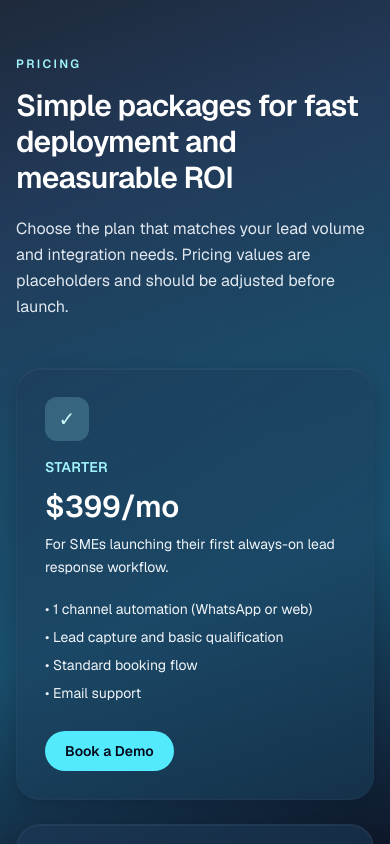
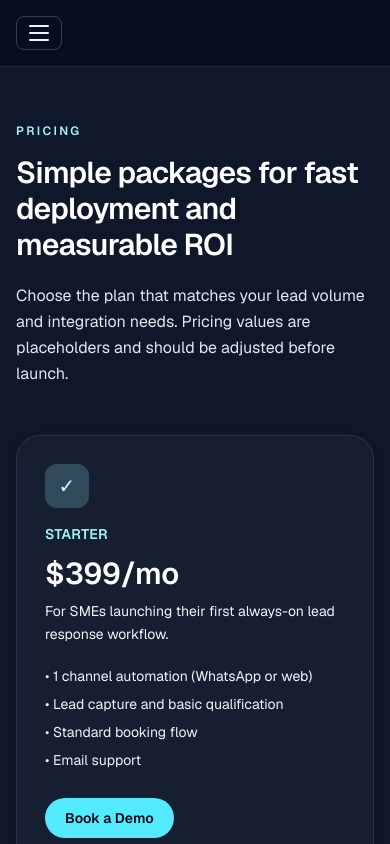
Before and after one commit to nyaks/quest-interactive-site, a Next.js app: page /pricing in a window 390 px wide. Shown: the top 844 px of the page. Built offline with nearby package versions, Linux system fonts and the light colour scheme.

Commit message:
Add transparent header with hamburger; solid background #0f172a except footer

```diff
--- a/src/app/case-studies/page.tsx
+++ b/src/app/case-studies/page.tsx
@@ -1,4 +1,5 @@
 import { SiteFooter } from "@/components/layout/site-footer";
+import { SiteHeader } from "@/components/layout/site-header";
 import { CtaBanner } from "@/components/sections/cta-banner";
 import { PageIntro } from "@/components/ui/page-intro";
 import { Reveal } from "@/components/ui/reveal";
@@ -7,6 +8,7 @@ import { caseStudies } from "@/lib/site-data";
 export default function CaseStudiesPage() {
   return (
     <>
+      <SiteHeader />
       <main className="mx-auto w-full max-w-6xl flex-1 px-4 pb-24 sm:px-6 lg:px-8">
         <PageIntro
           eyebrow="Case studies"
--- a/src/app/contact/page.tsx
+++ b/src/app/contact/page.tsx
@@ -1,4 +1,5 @@
 import Link from "next/link";
+import { SiteHeader } from "@/components/layout/site-header";
 import { SiteFooter } from "@/components/layout/site-footer";
 import { PageIntro } from "@/components/ui/page-intro";
 import { Reveal } from "@/components/ui/reveal";
@@ -7,6 +8,7 @@ import { site } from "@/lib/site-data";
 export default function ContactPage() {
   return (
     <>
+      <SiteHeader />
       <main className="mx-auto w-full max-w-6xl flex-1 px-4 pb-24 sm:px-6 lg:px-8">
         <PageIntro
           eyebrow="Contact"
--- a/src/app/features/page.tsx
+++ b/src/app/features/page.tsx
@@ -1,4 +1,5 @@
 import { SiteFooter } from "@/components/layout/site-footer";
+import { SiteHeader } from "@/components/layout/site-header";
 import { CtaBanner } from "@/components/sections/cta-banner";
 import { PageIntro } from "@/components/ui/page-intro";
 import { Reveal } from "@/components/ui/reveal";
@@ -7,6 +8,7 @@ import { features } from "@/lib/site-data";
 export default function FeaturesPage() {
   return (
     <>
+      <SiteHeader />
       <main className="mx-auto w-full max-w-6xl flex-1 px-4 pb-24 sm:px-6 lg:px-8">
         <PageIntro
           eyebrow="Features"
--- a/src/app/globals.css
+++ b/src/app/globals.css
@@ -24,15 +24,7 @@ body {
 
 body {
   min-height: 100vh;
-  background:
-    linear-gradient(
-      160deg,
-      #1e293b 0%,
-      #223a59 22%,
-      #1b4966 45%,
-      #194f6d 68%,
-      #0f172a 100%
-    );
+  background: #0f172a;
   color: var(--foreground);
   font-family: var(--font-geist-sans), Arial, Helvetica, sans-serif;
   text-rendering: optimizeLegibility;
@@ -58,13 +50,9 @@ body {
 }
 
 .glass-card {
-  background: linear-gradient(145deg, rgba(30, 58, 89, 0.55), rgba(27, 73, 102, 0.42));
-  border: 1px solid rgba(71, 85, 105, 0.18);
-  box-shadow:
-    0 6px 18px rgba(2, 8, 23, 0.18),
-    inset 0 1px 0 rgba(255, 255, 255, 0.05);
-  backdrop-filter: blur(6px);
-  -webkit-backdrop-filter: blur(6px);
+  background: rgba(30, 41, 59, 0.5);
+  border: 1px solid rgba(100, 116, 139, 0.25);
+  box-shadow: 0 4px 12px rgba(0, 0, 0, 0.2);
 }
 
 @keyframes fade-in-up {
--- a/src/app/how-it-works/page.tsx
+++ b/src/app/how-it-works/page.tsx
@@ -1,4 +1,5 @@
 import { SiteFooter } from "@/components/layout/site-footer";
+import { SiteHeader } from "@/components/layout/site-header";
 import { CtaBanner } from "@/components/sections/cta-banner";
 import { PageIntro } from "@/components/ui/page-intro";
 import { Reveal } from "@/components/ui/reveal";
@@ -7,6 +8,7 @@ import { steps } from "@/lib/site-data";
 export default function HowItWorksPage() {
   return (
     <>
+      <SiteHeader />
       <main className="mx-auto w-full max-w-6xl flex-1 px-4 pb-24 sm:px-6 lg:px-8">
         <PageIntro
           eyebrow="How it works"
--- a/src/app/page.tsx
+++ b/src/app/page.tsx
@@ -1,4 +1,5 @@
 import { SiteFooter } from "@/components/layout/site-footer";
+import { SiteHeader } from "@/components/layout/site-header";
 import { CtaBanner } from "@/components/sections/cta-banner";
 import { HomeHero } from "@/components/sections/home-hero";
 import { TrustBar } from "@/components/sections/trust-bar";
@@ -6,6 +7,7 @@ import { TrustBar } from "@/components/sections/trust-bar";
 export default function Home() {
   return (
     <>
+      <SiteHeader />
       <main className="mx-auto w-full max-w-6xl flex-1 px-4 pb-24 sm:px-6 lg:px-8">
         <HomeHero />
         <TrustBar />
--- a/src/app/pricing/page.tsx
+++ b/src/app/pricing/page.tsx
@@ -1,4 +1,5 @@
 import Link from "next/link";
+import { SiteHeader } from "@/components/layout/site-header";
 import { SiteFooter } from "@/components/layout/site-footer";
 import { PageIntro } from "@/components/ui/page-intro";
 import { Reveal } from "@/components/ui/reveal";
@@ -7,6 +8,7 @@ import { pricingTiers } from "@/lib/site-data";
 export default function PricingPage() {
   return (
     <>
+      <SiteHeader />
       <main className="mx-auto w-full max-w-6xl flex-1 px-4 pb-24 sm:px-6 lg:px-8">
         <PageIntro
           eyebrow="Pricing"
--- a/src/components/layout/site-footer.tsx
+++ b/src/components/layout/site-footer.tsx
@@ -3,7 +3,7 @@ import { site } from "@/lib/site-data";
 
 export function SiteFooter() {
   return (
-    <footer className="border-t border-cyan-100/20 bg-slate-900/85">
+    <footer className="border-t border-cyan-100/20 bg-slate-900">
       <div className="mx-auto grid w-full max-w-6xl gap-10 px-4 py-12 sm:px-6 lg:grid-cols-2 lg:px-8">
         <div>
           <p className="text-base font-semibold text-white">{site.name}</p>
--- /dev/null
+++ b/src/components/layout/site-header.tsx
@@ -0,0 +1,79 @@
+"use client";
+
+import Link from "next/link";
+import { usePathname } from "next/navigation";
+import { useEffect, useRef, useState } from "react";
+import { navigation } from "@/lib/site-data";
+
+export function SiteHeader() {
+  const [open, setOpen] = useState(false);
+  const pathname = usePathname();
+  const wrapperRef = useRef<HTMLDivElement | null>(null);
+
+  useEffect(() => {
+    function onKeyDown(event: KeyboardEvent) {
+      if (event.key === "Escape") setOpen(false);
+    }
+
+    function onPointerDown(event: PointerEvent) {
+      if (!open || !wrapperRef.current) return;
+      const target = event.target as Node;
+      if (!wrapperRef.current.contains(target)) setOpen(false);
+    }
+
+    document.addEventListener("keydown", onKeyDown);
+    document.addEventListener("pointerdown", onPointerDown);
+
+    return () => {
+      document.removeEventListener("keydown", onKeyDown);
+      document.removeEventListener("pointerdown", onPointerDown);
+    };
+  }, [open]);
+
+  return (
+    <header ref={wrapperRef} className="sticky top-0 z-40 border-b border-white/10 bg-slate-950/50 backdrop-blur-md">
+      <div className="mx-auto flex w-full max-w-6xl items-center justify-between px-4 py-4 sm:px-6 lg:px-8">
+        <button
+          type="button"
+          className="inline-flex items-center rounded-lg border border-white/20 px-3 py-2 text-sm text-slate-100 md:hidden"
+          aria-expanded={open}
+          aria-controls="mobile-nav"
+          aria-label={open ? "Close navigation" : "Open navigation"}
+          onClick={() => setOpen((prev) => !prev)}
+        >
+          <span className="relative h-4 w-5">
+            <span className={`absolute left-0 top-0 h-0.5 w-5 rounded-full bg-slate-100 transition duration-300 ${open ? "translate-y-[7px] rotate-45" : ""}`} />
+            <span className={`absolute left-0 top-[7px] h-0.5 w-5 rounded-full bg-slate-100 transition duration-300 ${open ? "opacity-0" : "opacity-100"}`} />
+            <span className={`absolute left-0 top-[14px] h-0.5 w-5 rounded-full bg-slate-100 transition duration-300 ${open ? "-translate-y-[7px] -rotate-45" : ""}`} />
+          </span>
+        </button>
+
+        <nav aria-label="Primary" className="hidden w-full items-center justify-center gap-x-8 md:flex">
+          {navigation.map((item) => {
+            const isActive = pathname === item.href;
+            return (
+              <Link key={item.href} href={item.href} className={`rounded-md px-2 py-1 text-sm transition ${isActive ? "bg-cyan-200/15 text-cyan-100" : "text-slate-100 hover:text-cyan-100"}`}>
+                {item.label}
+              </Link>
+            );
+          })}
+        </nav>
+      </div>
+
+      {open ? (
+        <nav id="mobile-nav" aria-label="Mobile" className="border-t border-white/10 bg-slate-950/95 px-4 py-3 md:hidden">
+          <div className="mx-auto flex w-full max-w-6xl flex-col gap-1">
+            {navigation.map((item) => {
+              const isActive = pathname === item.href;
+              return (
+                <Link key={item.href} href={item.href} className={`rounded-lg px-3 py-2 text-sm transition ${isActive ? "bg-cyan-200/15 text-cyan-100" : "text-slate-100 hover:bg-cyan-200/10 hover:text-cyan-100"}`} onClick={() => setOpen(false)}>
+                  {item.label}
+                </Link>
+              );
+            })}
+          </div>
+        </nav>
+      ) : null}
+    </header>
+  );
+}
```
